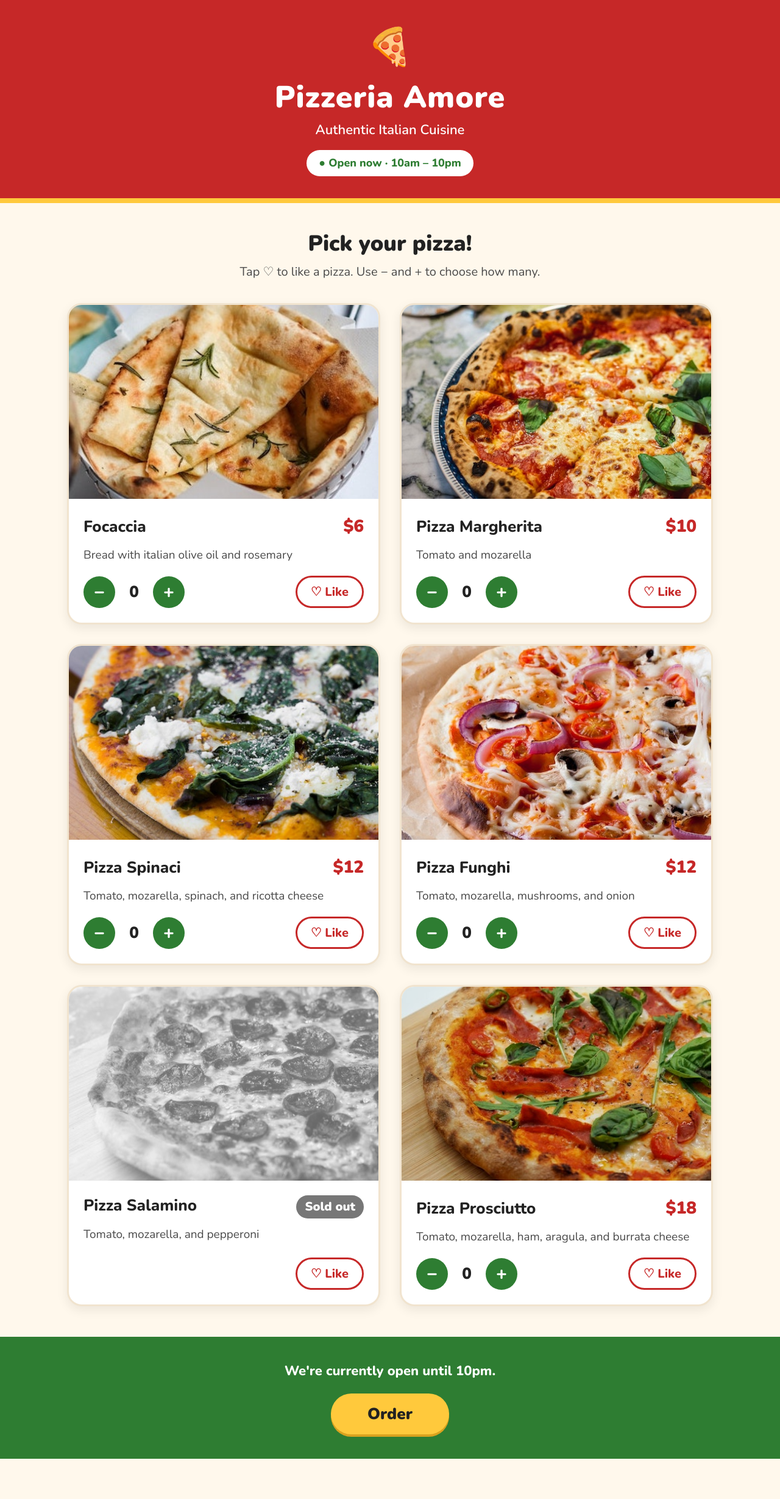
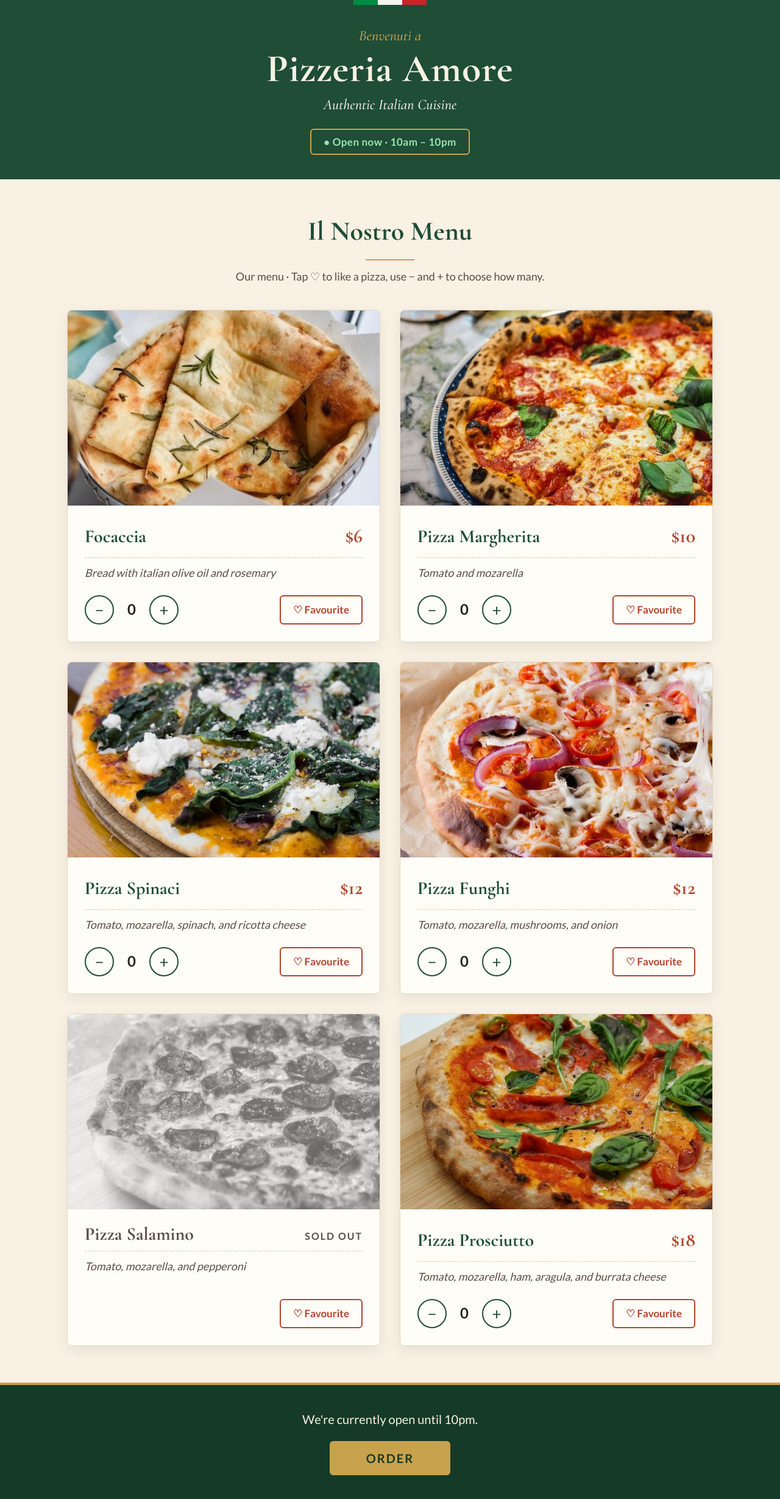
Before and after one commit to maypoe82/pizza-app, a React (Create React App) app: page / in a window 1280 px wide. Shown: the whole page at 61% size. Before the commit the page ends 2392 px from the top, so only its background shows below. Built offline with nearby package versions, Linux system fonts and the light colour scheme.

Commit message:
Italian design

```diff
--- a/src/index.css
+++ b/src/index.css
@@ -1,16 +1,18 @@
-/* Nunito: a round, friendly font that is easy to read */
-@import url("https://fonts.googleapis.com/css2?family=Nunito:wght@400;600;800;900&display=swap");
+/* Italian trattoria style: elegant serif headings + clear, readable body text */
+@import url("https://fonts.googleapis.com/css2?family=Cormorant+Garamond:ital,wght@0,600;0,700;1,500&family=Lato:wght@400;700&display=swap");
 
-/* Warm, high-contrast colours */
 :root {
-  --red: #c62828;
-  --red-dark: #9c1f1f;
-  --green: #2e7d32;
-  --yellow: #ffc93c;
-  --cream: #fff8ec;
-  --card: #ffffff;
-  --text: #222222;
-  --text-soft: #4a4a4a;
+  --basil: #1f4d36;
+  --basil-dark: #163a28;
+  --terracotta: #b5452d;
+  --gold: #c9a24d;
+  --paper: #f8f1e4;
+  --card: #fffdf8;
+  --text: #2a211b;
+  --text-soft: #5a4d42;
+  --flag-green: #008c45;
+  --flag-white: #f4f5f0;
+  --flag-red: #cd212a;
 }
 
 * {
@@ -19,17 +21,17 @@
   box-sizing: border-box;
 }
 
-/* Bigger base size so text is easy to read */
 html {
   font-size: 62.5%;
 }
 
+/* Large body text so it is easy to read for everyone */
 body {
-  font-family: "Nunito", sans-serif;
+  font-family: "Lato", sans-serif;
   font-size: 1.8rem;
-  line-height: 1.5;
+  line-height: 1.6;
   color: var(--text);
-  background-color: var(--cream);
+  background-color: var(--paper);
 }
 
 .container {
@@ -38,48 +40,83 @@ body {
   min-height: 100vh;
 }
 
+h1,
+h2,
+h3 {
+  font-family: "Cormorant Garamond", serif;
+}
+
 /* ---------- Header ---------- */
 
 .header {
-  background-color: var(--red);
-  color: #fff;
+  background-color: var(--basil);
+  color: var(--paper);
   text-align: center;
-  padding: 3.2rem 2rem 3.6rem;
-  border-bottom: 8px solid var(--yellow);
+  padding: 0 2rem 4rem;
 }
 
-.logo {
-  font-size: 6rem;
-  display: block;
+/* Italian flag stripe */
+.flag {
+  display: flex;
+  width: 12rem;
+  height: 0.8rem;
+  margin: 0 auto 3.2rem;
+}
+
+.flag span {
+  flex: 1;
+}
+
+.flag span:nth-child(1) {
+  background-color: var(--flag-green);
+}
+
+.flag span:nth-child(2) {
+  background-color: var(--flag-white);
+}
+
+.flag span:nth-child(3) {
+  background-color: var(--flag-red);
+}
+
+.welcome {
+  font-family: "Cormorant Garamond", serif;
+  font-style: italic;
+  font-size: 2.4rem;
+  color: var(--gold);
 }
 
 .header h1 {
-  font-size: 5rem;
-  font-weight: 900;
+  font-size: 6.4rem;
+  font-weight: 700;
+  line-height: 1.1;
   letter-spacing: 1px;
 }
 
 .tagline {
-  font-size: 2.2rem;
-  font-weight: 600;
+  font-family: "Cormorant Garamond", serif;
+  font-style: italic;
+  font-size: 2.4rem;
+  margin-top: 0.4rem;
 }
 
 .status {
   display: inline-block;
-  margin-top: 1.6rem;
-  padding: 0.8rem 2rem;
-  border-radius: 999px;
-  font-size: 1.8rem;
-  font-weight: 800;
-  background-color: #fff;
+  margin-top: 2rem;
+  padding: 0.6rem 2rem;
+  border: 2px solid var(--gold);
+  border-radius: 0.6rem;
+  font-size: 1.7rem;
+  font-weight: 700;
+  letter-spacing: 0.5px;
 }
 
 .status.open {
-  color: var(--green);
+  color: #9be3b4;
 }
 
 .status.closed {
-  color: var(--red);
+  color: #ffb3a6;
 }
 
 /* ---------- Menu ---------- */
@@ -89,26 +126,36 @@ body {
   width: 100%;
   max-width: 110rem;
   margin: 0 auto;
-  padding: 4rem 2rem 5rem;
+  padding: 5rem 2rem 6rem;
 }
 
 .menu-title {
   text-align: center;
-  margin-bottom: 3.6rem;
+  margin-bottom: 4rem;
 }
 
 .menu-title h2 {
-  font-size: 3.6rem;
-  font-weight: 900;
+  font-size: 4.4rem;
+  font-weight: 700;
+  color: var(--basil);
+}
+
+/* small gold line under the title */
+.menu-title h2::after {
+  content: "";
+  display: block;
+  width: 8rem;
+  height: 2px;
+  background-color: var(--gold);
+  margin: 1rem auto 1.2rem;
 }
 
 .menu-title p {
-  font-size: 2rem;
+  font-size: 1.8rem;
   color: var(--text-soft);
-  margin-top: 0.4rem;
 }
 
-/* 2 big cards per row */
+/* 2 cards per row */
 .pizzas {
   list-style: none;
   display: grid;
@@ -120,10 +167,16 @@ body {
   display: flex;
   flex-direction: column;
   background-color: var(--card);
-  border-radius: 2.4rem;
+  border: 1px solid #e6d9c2;
+  border-radius: 0.8rem;
   overflow: hidden;
-  border: 3px solid #f1e4cf;
-  box-shadow: 0 6px 18px rgba(0, 0, 0, 0.08);
+  box-shadow: 0 8px 22px rgba(60, 40, 20, 0.08);
+  transition: transform 0.2s, box-shadow 0.2s;
+}
+
+.pizza:hover {
+  transform: translateY(-4px);
+  box-shadow: 0 14px 30px rgba(60, 40, 20, 0.14);
 }
 
 .pizza img {
@@ -135,8 +188,8 @@ body {
 .pizza-info {
   display: flex;
   flex-direction: column;
-  gap: 1.2rem;
-  padding: 2.4rem;
+  gap: 1rem;
+  padding: 2.4rem 2.8rem 2.8rem;
   flex: 1;
 }
 
@@ -145,23 +198,28 @@ body {
   justify-content: space-between;
   align-items: baseline;
   gap: 1.6rem;
+  border-bottom: 1px dashed #d8c7a8;
+  padding-bottom: 1rem;
 }
 
 .pizza h3 {
-  font-size: 2.6rem;
-  font-weight: 800;
-  line-height: 1.2;
+  font-size: 3rem;
+  font-weight: 700;
+  line-height: 1.15;
+  color: var(--basil);
 }
 
 .price {
-  font-size: 2.8rem;
-  font-weight: 900;
-  color: var(--red);
+  font-family: "Cormorant Garamond", serif;
+  font-size: 3.2rem;
+  font-weight: 700;
+  color: var(--terracotta);
   white-space: nowrap;
 }
 
 .pizza p {
-  font-size: 1.9rem;
+  font-size: 1.8rem;
+  font-style: italic;
   color: var(--text-soft);
   margin-bottom: auto;
 }
@@ -171,21 +229,26 @@ body {
   justify-content: space-between;
   align-items: center;
   gap: 1.6rem;
-  margin-top: 0.8rem;
+  margin-top: 1.2rem;
 }
 
-/* Sold out: grey photo and a clear grey label */
+/* Sold out */
 .pizza.sold-out img {
   filter: grayscale();
   opacity: 0.6;
 }
 
+.pizza.sold-out h3 {
+  color: var(--text-soft);
+}
+
 .pizza.sold-out .price {
-  font-size: 2rem;
-  color: #fff;
-  background-color: #777;
-  padding: 0.4rem 1.4rem;
-  border-radius: 999px;
+  font-family: "Lato", sans-serif;
+  font-size: 1.6rem;
+  font-weight: 700;
+  text-transform: uppercase;
+  letter-spacing: 2px;
+  color: var(--text-soft);
 }
 
 /* ---------- Buttons: big and easy to tap ---------- */
@@ -193,69 +256,71 @@ body {
 .qty {
   display: flex;
   align-items: center;
-  gap: 1.6rem;
+  gap: 1.4rem;
 }
 
 .qty span {
-  font-size: 2.6rem;
-  font-weight: 900;
+  font-size: 2.4rem;
+  font-weight: 700;
   min-width: 3rem;
   text-align: center;
 }
 
 .qty-btn {
-  width: 5.2rem;
-  height: 5.2rem;
+  width: 4.8rem;
+  height: 4.8rem;
   border-radius: 50%;
-  border: none;
-  background-color: var(--green);
-  color: #fff;
+  border: 2px solid var(--basil);
+  background-color: transparent;
+  color: var(--basil);
   font-family: inherit;
-  font-size: 3rem;
-  font-weight: 800;
+  font-size: 2.6rem;
   line-height: 1;
   cursor: pointer;
+  transition: all 0.2s;
 }
 
 .qty-btn:hover {
-  background-color: #1b5e20;
+  background-color: var(--basil);
+  color: var(--paper);
 }
 
 .fav-btn {
   font-family: inherit;
-  font-size: 2rem;
-  font-weight: 800;
-  color: var(--red);
-  background-color: #fff;
-  border: 3px solid var(--red);
-  border-radius: 999px;
-  padding: 1rem 2.2rem;
-  min-height: 5.2rem;
+  font-size: 1.7rem;
+  font-weight: 700;
+  color: var(--terracotta);
+  background-color: transparent;
+  border: 2px solid var(--terracotta);
+  border-radius: 0.6rem;
+  padding: 1rem 2rem;
+  min-height: 4.8rem;
   cursor: pointer;
   margin-left: auto;
+  transition: all 0.2s;
 }
 
 .fav-btn.active,
 .fav-btn:hover {
-  background-color: var(--red);
+  background-color: var(--terracotta);
   color: #fff;
 }
 
 /* Keyboard users can see which button is selected */
 button:focus-visible {
-  outline: 4px solid var(--yellow);
+  outline: 3px solid var(--gold);
   outline-offset: 3px;
 }
 
 /* ---------- Footer ---------- */
 
 .footer {
-  background-color: var(--green);
-  color: #fff;
+  background-color: var(--basil-dark);
+  color: var(--paper);
   text-align: center;
-  font-size: 2.2rem;
-  font-weight: 700;
+  font-size: 2rem;
   padding: 4rem 2rem;
+  border-top: 4px solid var(--gold);
 }
 
 .order {
@@ -267,34 +332,35 @@ button:focus-visible {
 
 .btn {
   font-family: inherit;
-  font-size: 2.6rem;
-  font-weight: 900;
-  color: var(--text);
-  background-color: var(--yellow);
+  font-size: 2rem;
+  font-weight: 700;
+  letter-spacing: 2px;
+  text-transform: uppercase;
+  color: var(--basil-dark);
+  background-color: var(--gold);
   border: none;
-  border-radius: 999px;
+  border-radius: 0.6rem;
   padding: 1.6rem 6rem;
   cursor: pointer;
-  box-shadow: 0 4px 0 #d9a21f;
+  transition: all 0.2s;
 }
 
 .btn:hover {
-  background-color: #ffd65c;
+  background-color: #dbb862;
 }
 
 /* ---------- Responsive ---------- */
 
-/* Phones: 1 card per row */
-@media (max-width: 700px) {
+@media (max-width: 760px) {
   .pizzas {
     grid-template-columns: 1fr;
   }
 
   .header h1 {
-    font-size: 3.8rem;
+    font-size: 4.6rem;
   }
 
   .menu-title h2 {
-    font-size: 3rem;
+    font-size: 3.6rem;
   }
 }
--- a/src/index.js
+++ b/src/index.js
@@ -23,7 +23,12 @@ function App() {
 function Header() {
   return (
     <header className="header">
-      <span className="logo">🍕</span>
+      <div className="flag" aria-hidden="true">
+        <span></span>
+        <span></span>
+        <span></span>
+      </div>
+      <p className="welcome">Benvenuti a</p>
       <h1>Pizzeria Amore</h1>
       {isOpen && <p className="tagline">Authentic Italian Cuisine</p>}
       {/* Easy-to-see open / closed badge (ternary, Lesson 4) */}
@@ -39,8 +44,8 @@ function Menu() {
   return (
     <main className="menu">
       <section className="menu-title">
-        <h2>Pick your pizza!</h2>
-        <p>Tap ♡ to like a pizza. Use − and + to choose how many.</p>
+        <h2>Il Nostro Menu</h2>
+        <p>Our menu · Tap ♡ to like a pizza, use − and + to choose how many.</p>
       </section>
 
       <ul className="pizzas">
@@ -94,7 +99,7 @@ function FavButton() {
       onClick={handleClick}
       aria-label={isFav ? "Remove from favourites" : "Add to favourites"}
     >
-      {isFav ? "♥ Liked" : "♡ Like"}
+      {isFav ? "♥ Saved" : "♡ Favourite"}
     </button>
   );
 }
@@ -137,7 +142,7 @@ function Footer() {
         <Order closeHour={closeHour} />
       ) : (
         <p>
-          Sorry, we're closed. Please come back tomorrow from {openHour}am.
+          Sorry, we're closed. We open daily from {openHour}am to {closeHour - 12}pm.
         </p>
       )}
     </footer>
```
